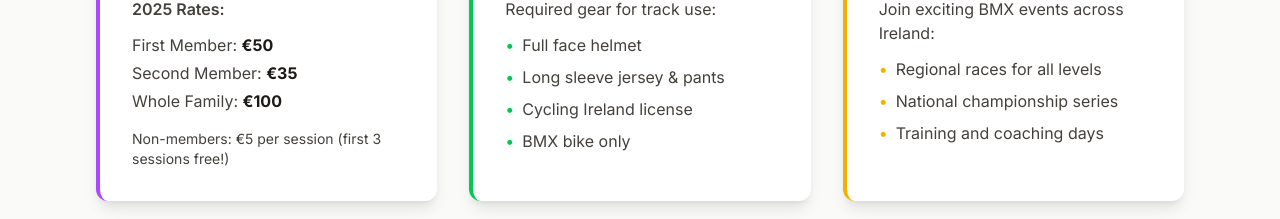
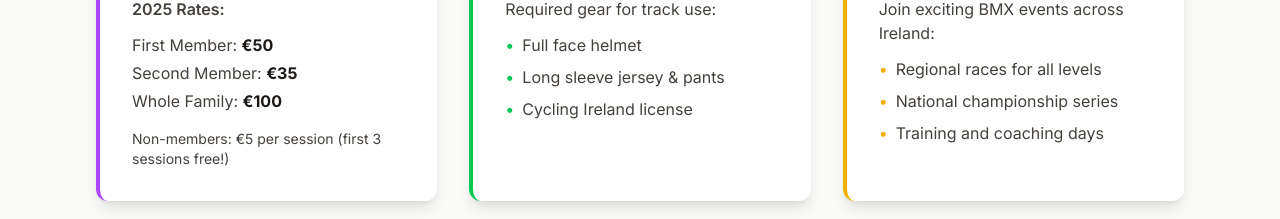
Before and after one commit to Beroris/courtownbmxclub, a Next.js app: page / in a window 1280 px wide. Shown: the part 2980-3199 px from the top of the page. Built offline with nearby package versions, Linux system fonts and the light colour scheme.

Commit message:
Removed bike from safety list

```diff
--- a/src/app/page.tsx
+++ b/src/app/page.tsx
@@ -259,10 +259,6 @@ export default function Home() {
 										<span className="text-green-500 mr-2">•</span>
 										Cycling Ireland license
 									</li>
-									<li className="flex items-start">
-										<span className="text-green-500 mr-2">•</span>
-										BMX bike only
-									</li>
 								</ul>
 							</div>
 						</div>
```
